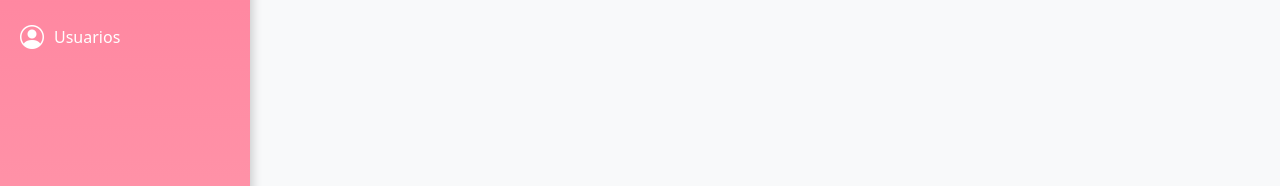
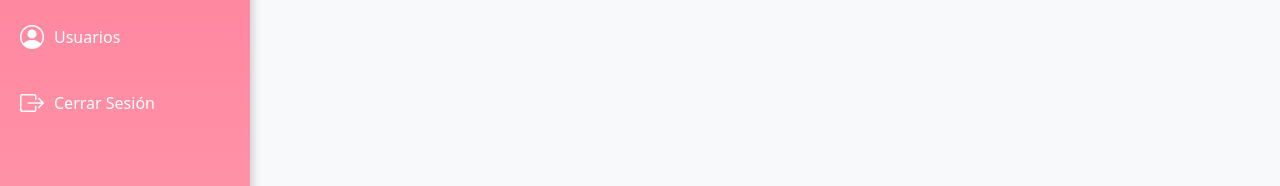
Before and after one commit to LuzCarla2021/ProyectoAngularPasteleriaMimi1, an Angular app: page /inicio in a window 1280 px wide. Shown: the part 470-656 px from the top of the page. Built offline with nearby package versions, Linux system fonts and the light colour scheme.

Commit message:
boton de cerrar sesion

```diff
--- a/src/app/sidebar/sidebar.component.css
+++ b/src/app/sidebar/sidebar.component.css
@@ -4,7 +4,7 @@
   bottom: 0;
   left: 0;
   z-index: 100;
-    width: 250px; /* Ancho cuando está expandido */
+  width: 250px;
   background: linear-gradient(180deg, #ff6f91 0%, #ff99ac 100%);
   padding-top: 20px;
   box-shadow: 2px 0 10px rgba(0, 0, 0, 0.2);
@@ -12,7 +12,7 @@
 }
 
 .sidebar.collapsed {
-    width: 60px; /* Ancho cuando está colapsado */
+  width: 60px;
 }
 
 .sidebar-header {
@@ -39,6 +39,8 @@
   height: calc(100vh - 60px);
   overflow-x: hidden;
   overflow-y: auto;
+  display: flex;
+  flex-direction: column; /* Para que el botón de cerrar sesión se coloque al final */
 }
 
 .nav-link {
@@ -55,6 +57,19 @@
 }
 
 .nav-link.active {
+  background-color: #ff4d7d;
+  color: #fff;
+}
+
+.logout-link {
+  color: #fff;
+  padding: 15px 20px;
+  display: flex;
+  align-items: center;
+  transition: all 0.3s ease;
+}
+
+.logout-link:hover {
   background-color: #ff4d7d;
   color: #fff;
 }
--- a/src/app/sidebar/sidebar.component.html
+++ b/src/app/sidebar/sidebar.component.html
@@ -48,6 +48,13 @@
           <span class="link-text" [ngClass]="{'hidden': isCollapsed}">Usuarios</span>
         </a>
       </li>
+      <!-- Botón de Cerrar Sesión -->
+      <li class="nav-item mt-auto">
+        <a class="nav-link logout-link" (click)="logout()" style="cursor: pointer;">
+          <i class="bi bi-box-arrow-right"></i>
+          <span class="link-text" [ngClass]="{'hidden': isCollapsed}">Cerrar Sesión</span>
+        </a>
+      </li>
     </ul>
   </div>
 </nav>
--- a/src/app/sidebar/sidebar.component.ts
+++ b/src/app/sidebar/sidebar.component.ts
@@ -19,4 +19,14 @@ export class SidebarComponent {
   toggleSidebar() {
     this.sidebarService.toggleSidebar();
   }
+
+  logout() {
+    // Simular el cierre de sesión con una alerta
+    if (confirm('¿Estás seguro de que quieres cerrar sesión?')) {
+      alert('Sesión cerrada exitosamente.');
+      // Aquí puedes agregar la lógica real para cerrar sesión, como redirigir a la página de login
+      // Por ejemplo: this.router.navigate(['/login']);
+    }
+  }
+
 }
```
Lines whose indentation alone changed are shown as unchanged.
